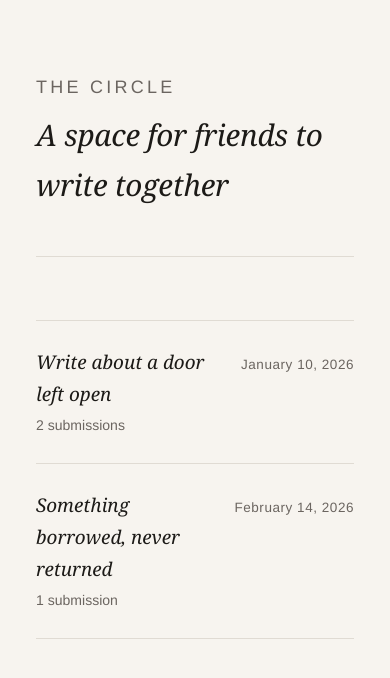
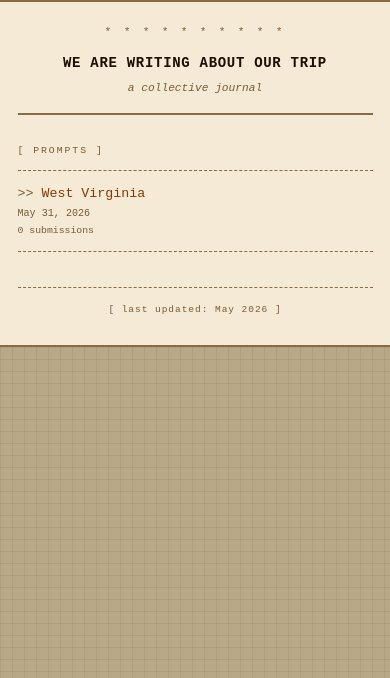
Before and after one commit to seth0808/group-site, a plain HTML site: page index.html in a window 390 px wide. Drawn offline with Linux system fonts and the light colour scheme.

Commit message:
ready to go

```diff
--- a/data.js
+++ b/data.js
@@ -1,24 +1,13 @@
 const SITE = {
-  name: "The Circle",
-  tagline: "A space for friends to write together"
+  name: "We Are Writing About Our Trip",
+  tagline: "a collective journal"
 };
 
 const PROMPTS = [
   {
-    slug: "open-door",
-    title: "Write about a door left open",
-    date: "2026-01-10",
-    submissions: [
-      { title: "The Invitation",  author: "Alice", file: "prompts/open-door/alice.html" },
-      { title: "November, 4am",   author: "Marco", file: "prompts/open-door/marco.html" }
-    ]
-  },
-  {
-    slug: "borrowed-thing",
-    title: "Something borrowed, never returned",
-    date: "2026-02-14",
-    submissions: [
-      { title: "My Mother's Voice", author: "Sam", file: "prompts/borrowed-thing/sam.html" }
-    ]
+    slug: "west-virginia",
+    title: "West Virginia",
+    date: "2026-05-31",
+    submissions: []
   }
 ];
--- a/index.html
+++ b/index.html
@@ -3,19 +3,25 @@
 <head>
   <meta charset="UTF-8" />
   <meta name="viewport" content="width=device-width, initial-scale=1.0" />
-  <title>The Circle</title>
+  <title>We Are Writing About Our Trip</title>
   <link rel="stylesheet" href="style.css" />
   <script src="data.js"></script>
 </head>
 <body>
   <div class="page">
     <header class="site-header">
-      <div class="site-name"><a href="index.html"></a></div>
-      <p class="site-tagline"></p>
+      <div class="site-header-rule">* * * * * * * * * *</div>
+      <div class="site-name"><a href="index.html" id="site-name"></a></div>
+      <p class="site-tagline" id="site-tagline"></p>
+      <hr class="header-divider" />
     </header>
+
     <main>
+      <p class="section-label">[ prompts ]</p>
       <ul class="prompt-list" id="prompt-list"></ul>
     </main>
+
+    <footer class="site-footer" id="site-footer"></footer>
   </div>
 
   <script>
@@ -27,12 +33,14 @@
     }
 
     document.title = SITE.name;
-    document.querySelector('.site-name a').textContent = SITE.name;
-    document.querySelector('.site-tagline').textContent = SITE.tagline;
+    document.getElementById('site-name').textContent = SITE.name;
+    document.getElementById('site-tagline').textContent = SITE.tagline;
+    document.getElementById('site-footer').textContent =
+      `[ last updated: ${new Date().toLocaleDateString('en-US', { month: 'long', year: 'numeric' })} ]`;
 
     const list = document.getElementById('prompt-list');
     if (!PROMPTS.length) {
-      list.innerHTML = '<li class="empty">No prompts yet.</li>';
+      list.innerHTML = '<li class="empty">// no prompts yet</li>';
     } else {
       list.innerHTML = PROMPTS.map(p => {
         const count = p.submissions.length;
@@ -40,11 +48,11 @@
         return `
           <li class="prompt-item">
             <a class="prompt-link" href="prompt.html#${encodeURIComponent(p.slug)}">
-              <span>
-                <span class="prompt-title">${p.title}</span>
+              <span class="prompt-title">${p.title}</span>
+              <span class="prompt-right">
+                <span class="prompt-meta">${formatDate(p.date)}</span>
                 <span class="prompt-count">${label}</span>
               </span>
-              <span class="prompt-meta">${formatDate(p.date)}</span>
             </a>
           </li>`;
       }).join('');
--- a/style.css
+++ b/style.css
@@ -5,222 +5,244 @@
 }
 
 :root {
-  --bg: #f7f4ef;
-  --surface: #fdfcfa;
-  --text: #1c1a17;
-  --muted: #6b6560;
-  --accent: #8b4a2f;
-  --border: #e0dbd3;
-  --font-serif: Georgia, 'Times New Roman', serif;
-  --font-sans: 'Helvetica Neue', Arial, sans-serif;
+  --bg:      #b8a888;
+  --paper:   #f4ead6;
+  --text:    #1e0e00;
+  --muted:   #7a5a35;
+  --accent:  #8b3800;
+  --border:  #8b6b45;
+  --font:    'Courier New', Courier, monospace;
 }
 
-html {
-  font-size: 18px;
-}
+html { font-size: 16px; }
 
 body {
   background-color: var(--bg);
+  /* crosshatch texture */
+  background-image:
+    repeating-linear-gradient(90deg, rgba(0,0,0,0.06) 0 1px, transparent 1px 100%),
+    repeating-linear-gradient(0deg,  rgba(0,0,0,0.06) 0 1px, transparent 1px 100%);
+  background-size: 12px 12px;
+  font-family: var(--font);
   color: var(--text);
-  font-family: var(--font-serif);
-  line-height: 1.7;
+  line-height: 1.65;
   min-height: 100vh;
+  padding: 2.5rem 1rem 4rem;
 }
 
 a {
-  color: inherit;
-  text-decoration: none;
+  color: var(--accent);
+  text-decoration: underline;
 }
 
-/* ── Layout ── */
+/* ── Page box ── */
 
 .page {
   max-width: 680px;
   margin: 0 auto;
-  padding: 4rem 2rem 8rem;
+  background: var(--paper);
+  border: 2px solid var(--border);
+  box-shadow: 6px 6px 0 var(--border);
+  padding: 2.5rem 2.5rem 3rem;
 }
 
 /* ── Site header ── */
 
 .site-header {
-  border-bottom: 1px solid var(--border);
-  padding-bottom: 2.5rem;
-  margin-bottom: 3.5rem;
+  text-align: center;
+  margin-bottom: 2rem;
+}
+
+.site-header-rule {
+  color: var(--muted);
+  font-size: 0.8rem;
+  letter-spacing: 0.25em;
+  margin-bottom: 0.9rem;
 }
 
 .site-name {
-  font-size: 1rem;
-  font-family: var(--font-sans);
-  font-weight: 400;
-  letter-spacing: 0.18em;
+  font-size: 1.25rem;
+  font-weight: bold;
   text-transform: uppercase;
-  color: var(--muted);
+  letter-spacing: 0.1em;
+  line-height: 1.35;
 }
 
-.site-name a:hover {
+.site-name a {
   color: var(--text);
+  text-decoration: none;
 }
 
+.site-name a:hover { color: var(--accent); }
+
 .site-tagline {
-  margin-top: 0.4rem;
-  font-size: 1.65rem;
+  margin-top: 0.45rem;
+  font-size: 0.8rem;
+  color: var(--muted);
   font-style: italic;
-  font-weight: 400;
-  color: var(--text);
-  letter-spacing: -0.01em;
+}
+
+.header-divider {
+  margin-top: 1.1rem;
+  border: none;
+  border-top: 2px solid var(--border);
+}
+
+/* ── Section label ── */
+
+.section-label {
+  font-size: 0.7rem;
+  text-transform: uppercase;
+  letter-spacing: 0.2em;
+  color: var(--muted);
+  margin-bottom: 0.75rem;
 }
 
 /* ── Prompt list (homepage) ── */
 
-.prompt-list {
-  list-style: none;
-  display: flex;
-  flex-direction: column;
-  gap: 0;
-}
+.prompt-list { list-style: none; }
 
-.prompt-item {
-  border-top: 1px solid var(--border);
-}
-
-.prompt-item:last-child {
-  border-bottom: 1px solid var(--border);
-}
+.prompt-item { border-bottom: 1px dashed var(--border); }
+.prompt-item:first-child { border-top: 1px dashed var(--border); }
 
 .prompt-link {
   display: flex;
   justify-content: space-between;
   align-items: baseline;
-  gap: 2rem;
-  padding: 1.4rem 0;
-  transition: color 0.15s;
-}
-
-.prompt-link:hover .prompt-title {
+  gap: 1.5rem;
+  padding: 0.85rem 0;
+  text-decoration: none;
   color: var(--accent);
 }
 
-.prompt-title {
-  font-size: 1.05rem;
-  font-style: italic;
-  transition: color 0.15s;
+.prompt-link:hover .prompt-title { text-decoration: underline; }
+
+.prompt-title::before {
+  content: '>> ';
+  color: var(--muted);
 }
 
-.prompt-meta {
-  font-family: var(--font-sans);
-  font-size: 0.75rem;
-  color: var(--muted);
-  letter-spacing: 0.04em;
-  white-space: nowrap;
+.prompt-title { font-size: 0.95rem; }
+
+.prompt-right {
+  text-align: right;
   flex-shrink: 0;
 }
 
-.prompt-count {
-  display: block;
-  font-size: 0.78rem;
-  font-family: var(--font-sans);
-  color: var(--muted);
-  margin-top: 0.2rem;
-}
+.prompt-meta  { display: block; font-size: 0.72rem; color: var(--muted); }
+.prompt-count { display: block; font-size: 0.7rem;  color: var(--muted); }
 
 /* ── Prompt page ── */
 
-.prompt-page-header {
-  margin-bottom: 3rem;
+.back-link {
+  display: inline-block;
+  font-size: 0.75rem;
+  letter-spacing: 0.1em;
+  text-transform: uppercase;
+  color: var(--muted);
+  text-decoration: none;
+  margin-bottom: 1.5rem;
 }
 
-.back-link {
-  display: inline-block;
-  font-family: var(--font-sans);
-  font-size: 0.78rem;
-  letter-spacing: 0.08em;
-  text-transform: uppercase;
-  color: var(--muted);
-  margin-bottom: 1.8rem;
-  transition: color 0.15s;
-}
-
-.back-link:hover {
-  color: var(--text);
-}
-
-.back-link::before {
-  content: '← ';
-}
+.back-link::before { content: '<< '; }
+.back-link:hover { color: var(--accent); text-decoration: underline; }
 
 .prompt-heading {
-  font-size: 1.9rem;
-  font-weight: 400;
-  font-style: italic;
-  line-height: 1.3;
-  letter-spacing: -0.015em;
+  font-size: 1.15rem;
+  font-weight: bold;
+  text-transform: uppercase;
+  letter-spacing: 0.07em;
+  line-height: 1.35;
 }
 
 .prompt-date {
-  margin-top: 0.6rem;
-  font-family: var(--font-sans);
-  font-size: 0.8rem;
+  margin-top: 0.4rem;
+  font-size: 0.75rem;
   color: var(--muted);
-  letter-spacing: 0.06em;
+  font-style: italic;
 }
 
-.submission-list {
-  list-style: none;
-  display: flex;
-  flex-direction: column;
-  gap: 0;
+.prompt-page-header {
+  margin-bottom: 1.75rem;
+  padding-bottom: 1.25rem;
+  border-bottom: 2px solid var(--border);
 }
 
-.submission-item {
-  border-top: 1px solid var(--border);
-}
+/* ── Submission list ── */
 
-.submission-item:last-child {
-  border-bottom: 1px solid var(--border);
-}
+.submission-list { list-style: none; }
+
+.submission-item { border-bottom: 1px dashed var(--border); }
+.submission-item:first-child { border-top: 1px dashed var(--border); }
 
 .submission-link {
   display: flex;
   justify-content: space-between;
   align-items: center;
-  gap: 2rem;
-  padding: 1.3rem 0;
-  transition: color 0.15s;
-}
-
-.submission-link:hover .submission-title {
+  gap: 1.5rem;
+  padding: 0.85rem 0;
+  text-decoration: none;
   color: var(--accent);
 }
 
-.submission-title {
-  font-size: 1rem;
-  font-style: italic;
-  transition: color 0.15s;
+.submission-link:hover .submission-title { text-decoration: underline; }
+
+.submission-title::before {
+  content: '>> ';
+  color: var(--muted);
 }
 
-.submission-author {
-  font-family: var(--font-sans);
-  font-size: 0.8rem;
+.submission-title  { font-size: 0.95rem; }
+.submission-author { font-size: 0.75rem; color: var(--muted); flex-shrink: 0; white-space: nowrap; }
+
+/* ── Footer ── */
+
+.site-footer {
+  margin-top: 2.5rem;
+  padding-top: 1rem;
+  border-top: 1px dashed var(--border);
+  font-size: 0.68rem;
   color: var(--muted);
-  letter-spacing: 0.04em;
-  white-space: nowrap;
-  flex-shrink: 0;
+  text-align: center;
+  letter-spacing: 0.1em;
 }
 
-/* ── Empty state ── */
+/* ── Misc ── */
 
-.empty {
-  font-family: var(--font-sans);
-  font-size: 0.9rem;
-  color: var(--muted);
-  margin-top: 2rem;
+.empty { font-size: 0.85rem; color: var(--muted); margin-top: 1rem; }
+.error { font-size: 0.85rem; color: var(--accent); margin-top: 1rem; }
+
+/* ── Mobile ── */
+
+@media (max-width: 640px) {
+  html { font-size: 14px; }
+
+  body {
+    padding: 0 0 3rem;
+    overflow-x: hidden;
+  }
+
+  .page {
+    border-left: none;
+    border-right: none;
+    box-shadow: none;
+    padding: 1.5rem 1.25rem 2rem;
+  }
+
+  .site-name {
+    font-size: 1rem;
+    letter-spacing: 0.05em;
+  }
+
+  .prompt-link,
+  .submission-link {
+    flex-wrap: wrap;
+    gap: 0.1rem;
+  }
+
+  .prompt-right {
+    width: 100%;
+    text-align: left;
+    flex-shrink: unset;
+  }
 }
-
-/* ── Error state ── */
-
-.error {
-  color: var(--accent);
-  font-family: var(--font-sans);
-  font-size: 0.9rem;
-  margin-top: 2rem;
-}
```
Also changed, not shown: prompt.html (+19 -8 lines).
